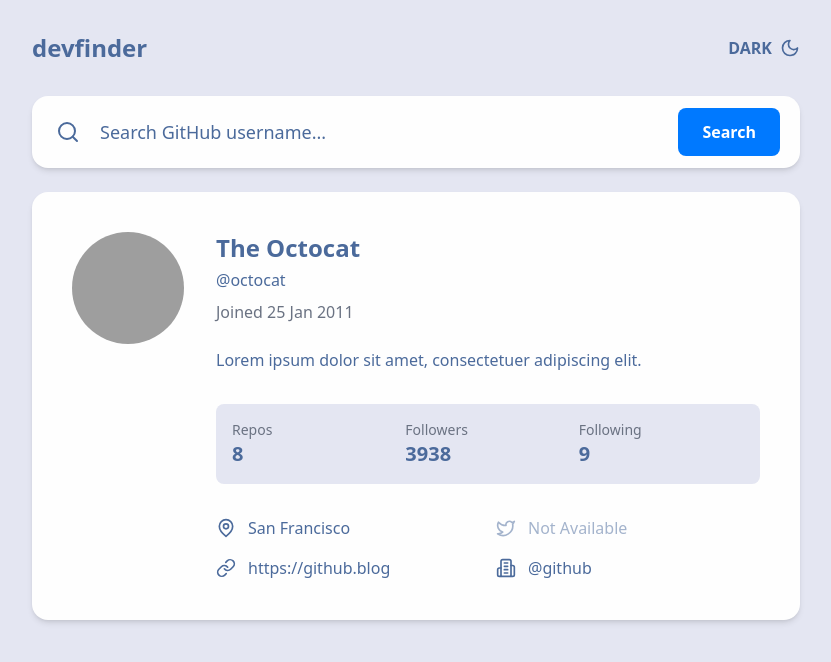
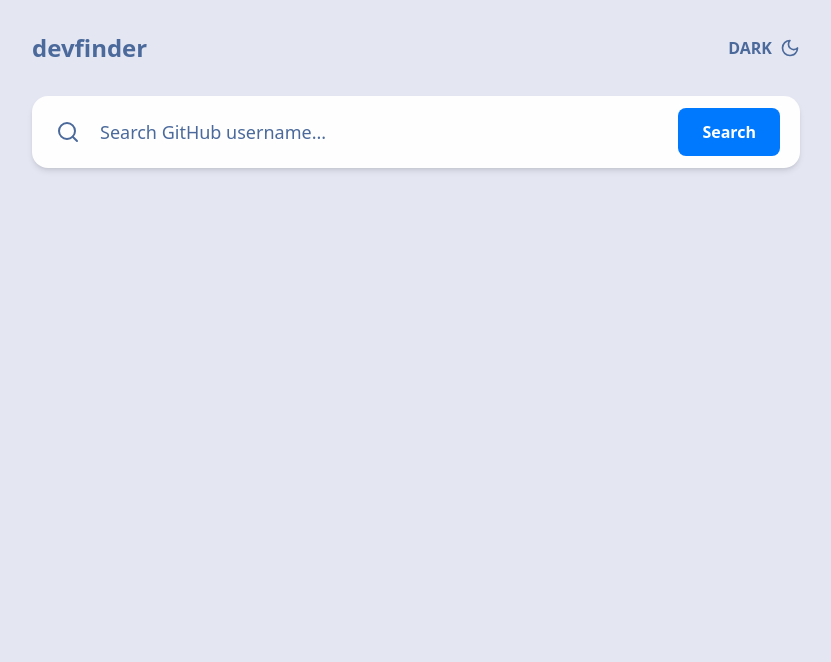
Before and after one commit to Fernando-Washington/play55-desafio-frontend-2025, a Nuxt app: page / in a window 1280 px wide. Shown: the top 662 px of the page, without its empty margins (224-1055 px from the left). Built offline with nearby package versions, Linux system fonts and the light colour scheme; grey boxes are pictures that could not be loaded.

Commit message:
fix(ProfileCard, App): adjust profile card visibility

```diff
--- a/app.vue
+++ b/app.vue
@@ -5,7 +5,7 @@
     <div class="w-full max-w-3xl">
       <AppHeader @toggle-theme="toggleTheme" :isDark="isDarkMode" />
       <SearchBar @search="updateUser" />
-      <ProfileCard :user="user" />
+      <ProfileCard :user="user" :isVisible="isCardVisible"/>
     </div>
   </div>
 </template>
@@ -25,6 +25,7 @@
   data() {
     return {
       isDarkMode: false,
+      isCardVisible: false,
       user: {
         name: "The Octocat",
         username: "octocat",
@@ -50,6 +51,7 @@
     },
     updateUser(userData) {
       this.user = userData;
+      this.isCardVisible = true;
     },
   },
 };
--- a/components/ProfileCard.vue
+++ b/components/ProfileCard.vue
@@ -1,7 +1,10 @@
 <template>
-  <div class="card bg-cardBg rounded-2xl shadow-md p-6 md:p-10">
+  <div
+    class="card bg-cardBg rounded-2xl shadow-md p-6 md:p-10"
+    v-show="isVisible"
+  >
     <!-- DESKTOP -->
-    <div class="hidden md:flex flex-row gap-8">
+    <div class="md:flex flex-row gap-8">
       <!-- Avatar -->
       <div class="flex-shrink-0">
         <img
@@ -301,21 +304,11 @@
   props: {
     user: {
       type: Object,
-      default: () => ({
-        name: "The Octocat",
-        username: "octocat",
-        joinDate: "25 Jan 2011",
-        bio: "",
-        avatar:
-          "https://github.githubassets.com/images/modules/logos_page/GitHub-Mark.png",
-        repos: 8,
-        followers: 3938,
-        following: 9,
-        location: "San Francisco",
-        twitter: "",
-        blog: "https://github.blog",
-        company: "@github",
-      }),
+      required: true,
+    },
+    isVisible: {
+      type: Boolean,
+      default: false,
     },
   },
 };
```
